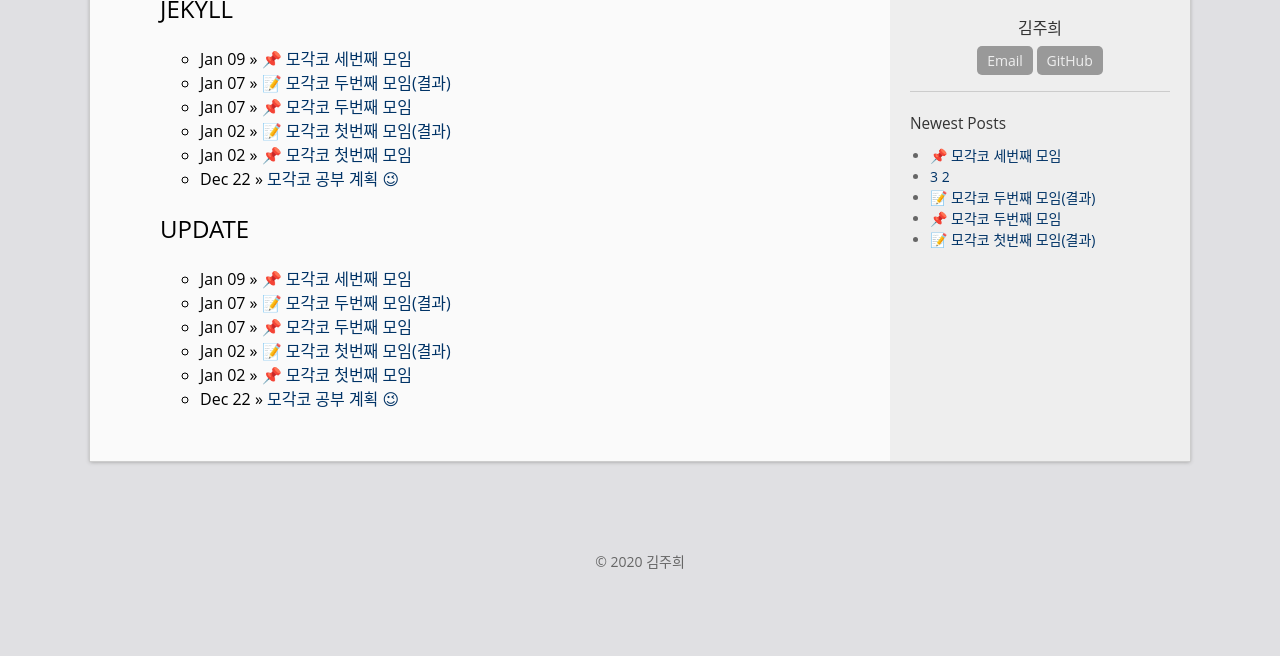
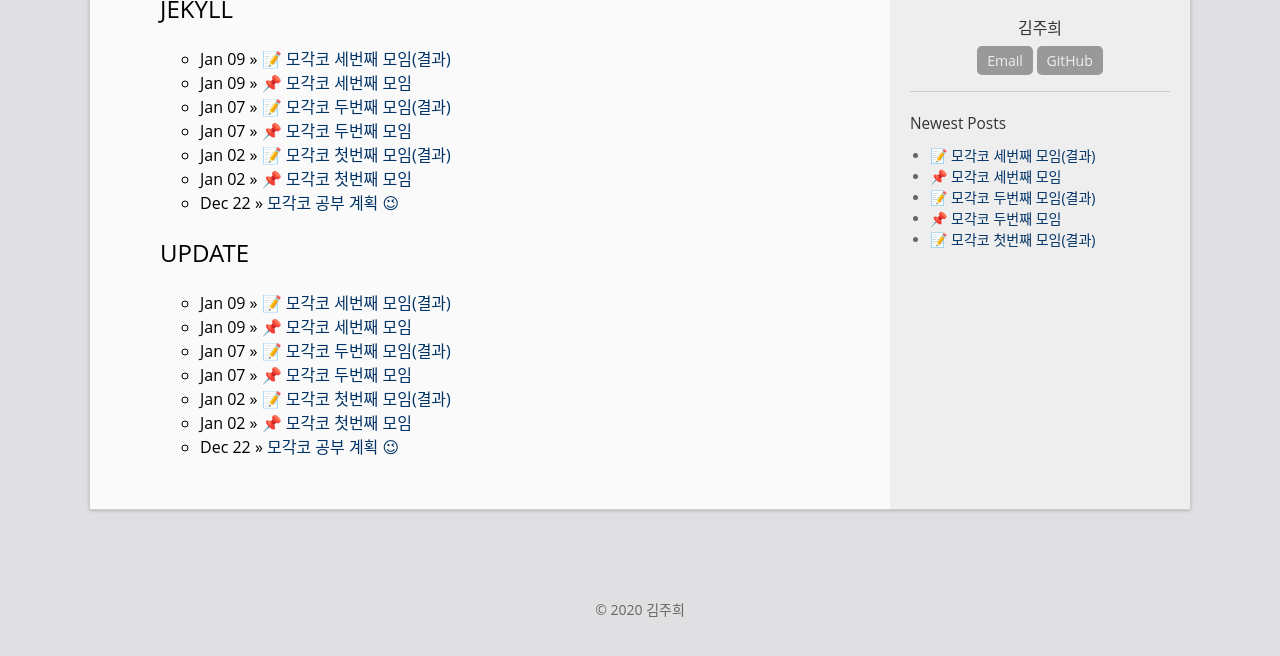
Before and after one commit to juhui-ui/juhui-ui.github.io, a Jekyll site: the page built from category.html, in a window 1280 px wide, cut to the strip 261-941 px from the top of the page. Shown: the top 656 px of the strip. Built offline with Jekyll 4.4.1, drawn with Linux system fonts in a browser that asks for light colours; emoji names are drawn with the system emoji font.

Commit message:
Update 2020-01-09-3-2.markdown

```diff
--- a/_posts/2020-01-09-3-2.markdown
+++ b/_posts/2020-01-09-3-2.markdown
@@ -1 +1,26 @@
+---
+layout: post
+title: ":memo: 모각코 세번째 모임(결과)"
+date:   2020-01-09 22:00:00
+categories: jekyll update
+permalink: /archivers/result3
+---
+
+## 모각코 세번째 모임(결과) ##
+<br><br>
+
+
+> **리눅스** 학습 ( 인프런 강의 ) - 강의수강 및 실습
+
+* 오늘 수강한 인프런 강의 목록<br><br>
 ![강의목록4](https://user-images.githubusercontent.com/55095660/72065356-620a4900-3321-11ea-8503-cbada1b8577b.PNG)
+<br><br><br>
+
+
+> **정보보안(산업)기사** 개념정리 및 문제풀기
+
+- 이기적 정보보안(산업)기사 이론서 개념정리<br><br>
+
+![2-2](https://user-images.githubusercontent.com/55095660/71948989-3b5eec00-3215-11ea-9dab-1957032fbccd.jpg)
+
+<br><br><br>
```
